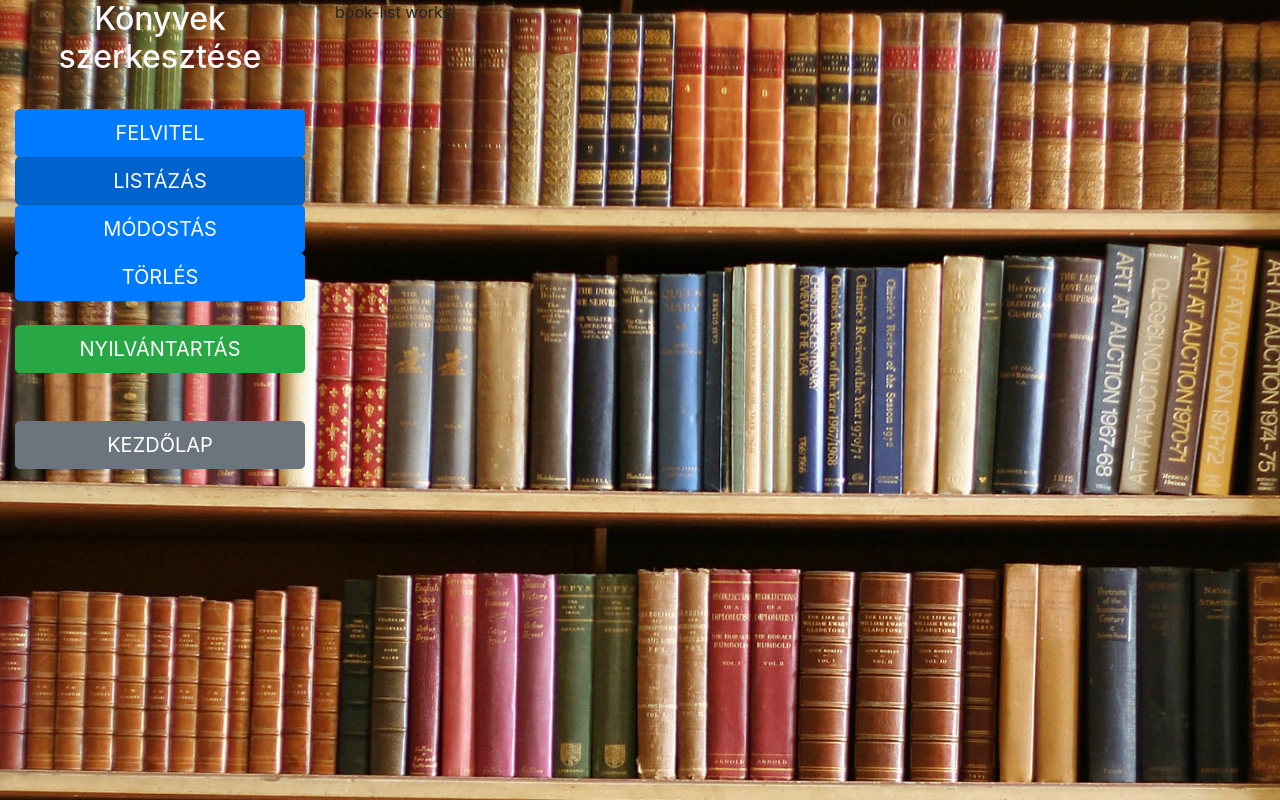
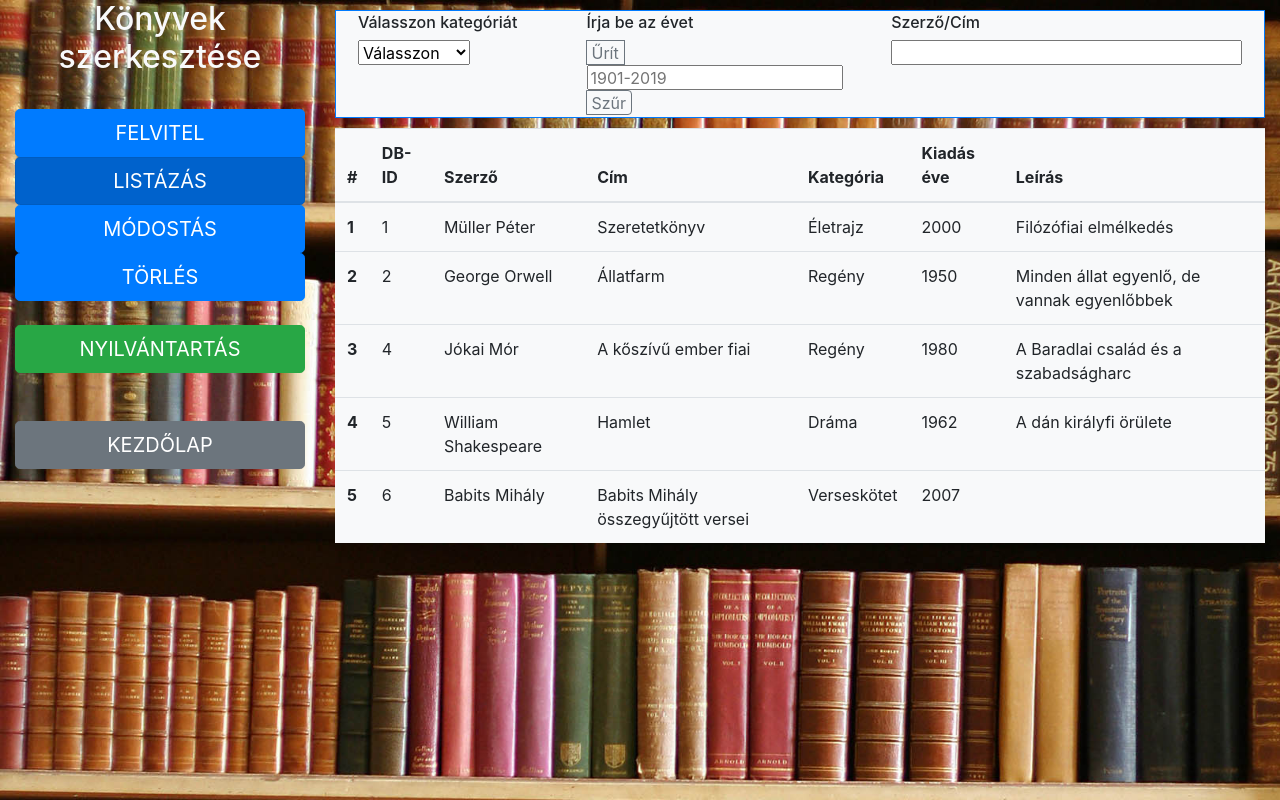
Before and after one commit to gonbazsolt/job-application-exercise, an Angular app in the folder Bookstore/: page /books/list in a window 1280 px wide. Built offline with nearby package versions, Linux system fonts and the light colour scheme; data requests are answered from the project's data file.

Commit message:
list and filter: frontend

```diff
--- a/Bookstore/db.json
+++ b/Bookstore/db.json
@@ -52,7 +52,7 @@
     },
     {
       "book_id": 6,
-      "qty": 38
+      "qty": 0
     }
   ],
   "transactions": [
@@ -111,6 +111,13 @@
       "date": "2019-02-22",
       "mov_type": "E",
       "qty": 40
+    },
+    {
+      "id": 9,
+      "book_id": 6,
+      "date": "2019-02-22",
+      "mov_type": "E",
+      "qty": 38
     }
   ]
 }
--- a/Bookstore/src/app/app.module.ts
+++ b/Bookstore/src/app/app.module.ts
@@ -19,6 +19,8 @@ import { BookIdentifierComponent } from './books-crud/book-identifier/book-ident
 
 import { TransactionListComponent } from './book-stock-manager/transaction-list/transaction-list.component';
 import { TransactionReceiveOrSellComponent } from './book-stock-manager/transaction-receive-or-sell/transaction-receive-or-sell.component';
+import { BookFilterComponent } from './books-crud/book-list/book-filter/book-filter.component';
+import { BookTableComponent } from './books-crud/book-list/book-table/book-table.component';
 
 @NgModule({
   declarations: [
@@ -33,7 +35,9 @@ import { TransactionReceiveOrSellComponent } from './book-stock-manager/transact
     TransactionReceiveOrSellComponent,
     TransactionListComponent,
     BookIdentifierComponent,
-    EmptyPageComponent
+    EmptyPageComponent,
+    BookFilterComponent,
+    BookTableComponent
   ],
   imports: [
     BrowserModule,
--- /dev/null
+++ b/Bookstore/src/app/books-crud/book-list/book-filter/book-filter.component.css
@@ -0,0 +1,17 @@
+.container {
+  margin: 10px auto 10px auto;
+  padding: 0 5px 0 5px;
+}
+
+form {
+  margin: 2px;
+}
+
+.inputfield {
+  height: 25px;
+}
+
+button {
+  height: 25px;
+  padding: 0 5px 2px 5px;
+}
--- /dev/null
+++ b/Bookstore/src/app/books-crud/book-list/book-filter/book-filter.component.html
@@ -0,0 +1,34 @@
+<div class="container bg-light border border-primary">
+  <form [formGroup]="filterForm" class="row">
+    <div class="filterSection col-3 d-flex flex-column">
+      <label for="category" class="h6">Válasszon kategóriát</label>
+      <div class="select">
+        <select id="category" (click)="applyCategoryFilter()" formControlName="category" class="inputfield">
+          <option value="Válasszon">Válasszon</option>
+          <option *ngFor="let category of categories" [value]="category">{{ category }}</option>
+        </select>
+      </div>
+    </div>
+
+    <div class="filterSection col-4 d-flex flex-column">
+      <label for="year" class="h6">Írja be az évet</label>
+      <div class="input-group">
+        <div class="input-group-append">
+          <button class="btn btn-outline-secondary" type="button" id="button-addon1"
+            (click)="setYearInpuFieldValueToNull()">Űrít</button>
+        </div>
+        <input id="year" type="number" class="inputfield" aria-describedby="button-addon1 button-addon2"
+          formControlName="year" placeholder="1901-2019">
+        <div class="input-group-append">
+          <button class="btn btn-outline-secondary" type="button" id="button-addon2"
+            (click)="applyYearFilter()">Szűr</button>
+        </div>
+      </div>
+    </div>
+
+    <div class="filterSection col-5 d-flex flex-column">
+      <label for="authorAndTitle" class="h6">Szerző/Cím</label>
+      <input id="authorAndTitle" formControlName="authorAndTitle" (keyup)="getSearchFieldValue()" type="text" class="inputfield">
+    </div>
+  </form>
+</div>
--- /dev/null
+++ b/Bookstore/src/app/books-crud/book-list/book-filter/book-filter.component.ts
@@ -0,0 +1,45 @@
+import { Component, OnInit, Output, EventEmitter } from '@angular/core';
+import { FormGroup, FormBuilder } from '@angular/forms';
+
+@Component({
+  selector: 'app-book-filter',
+  templateUrl: './book-filter.component.html',
+  styleUrls: ['./book-filter.component.css']
+})
+export class BookFilterComponent implements OnInit {
+  @Output() selectedCategoryName: EventEmitter<string> = new EventEmitter<string>();
+  @Output() selectedYear: EventEmitter<string> = new EventEmitter<string>();
+  @Output() searchTextInAuthorAndTitle: EventEmitter<string> = new EventEmitter<string>();
+
+  categories: string[] = ['Novella', 'Regény', 'Dráma', 'Verseskötet', 'Életrajz', 'Képregény'];
+  filterForm: FormGroup;
+
+  constructor(private fb: FormBuilder) {
+    this.filterForm = this.fb.group({
+      category: ['Válasszon'],
+      year: null,
+      authorAndTitle: ['']
+    })
+  }
+
+  ngOnInit() {
+  }
+
+  applyCategoryFilter(): void {
+    this.selectedCategoryName.emit(this.filterForm.get('category').value);
+  }
+
+  applyYearFilter(): void {
+    this.selectedYear.emit(this.filterForm.get('year').value);
+  }
+
+  getSearchFieldValue(): void {
+    this.searchTextInAuthorAndTitle.emit(this.filterForm.get('authorAndTitle').value.toLowerCase());
+  }
+
+  setYearInpuFieldValueToNull(): void {
+    this.filterForm.patchValue({
+      year: null
+    })
+  }
+}
--- a/Bookstore/src/app/books-crud/book-list/book-list.component.html
+++ b/Bookstore/src/app/books-crud/book-list/book-list.component.html
@@ -1,3 +1,9 @@
-<p>
-  book-list works!
-</p>
+<app-book-filter
+  (selectedCategoryName)="onSelectedCategoryName($event)"
+  (selectedYear)="onSelectedYear($event)"
+  (searchTextInAuthorAndTitle)="onSearchTextInAuthorAndTitle($event)"
+  ></app-book-filter>
+
+<app-book-table
+  [books]="books"
+  ></app-book-table>
--- a/Bookstore/src/app/books-crud/book-list/book-list.component.ts
+++ b/Bookstore/src/app/books-crud/book-list/book-list.component.ts
@@ -1,15 +1,114 @@
-import { Component, OnInit } from '@angular/core';
+import { Component, OnInit, OnDestroy, DoCheck } from '@angular/core';
+import { BehaviorSubject, Observable, Subscription } from 'rxjs';
+import { HttpClient } from '@angular/common/http';
+
+import { Book } from 'models/TS/book';
 
 @Component({
   selector: 'app-book-list',
   templateUrl: './book-list.component.html',
   styleUrls: ['./book-list.component.css']
 })
-export class BookListComponent implements OnInit {
+export class BookListComponent implements OnInit, OnDestroy, DoCheck {
+  originalBooks: Book[] = [];
+  itHasDone: boolean = false;
 
-  constructor() { }
+  books$: Observable<Book[]>;
+  booksSubscription: Subscription;
+  books: Book[] = [];
+
+  selectedCategoryFilter$: BehaviorSubject<string> = new BehaviorSubject('Válasszon');
+  selectedCategoryNameSubscription: Subscription;
+  selectedCategoryName: string;
+
+  selectedYearFilter$: BehaviorSubject<number> = new BehaviorSubject(null);
+  selectedYearSubscription: Subscription;
+  selectedYear: number;
+
+  searchTextInAuthorAndTitle$: BehaviorSubject<string> = new BehaviorSubject('');
+  searchTextInAuthorAndTitleSubscription: Subscription;
+  searchTextInAuthorAndTitle: string;
+
+  constructor(private http: HttpClient) {
+    this.books$ = this.getAllBooks();
+  }
 
   ngOnInit() {
+    this.booksSubscription = this.books$
+      .subscribe(result => result
+        .sort((a, b) => {return a.id - b.id;})
+          .forEach(element => { this.books.push(element)})
+      );
+
+    this.selectedCategoryNameSubscription = this.selectedCategoryFilter$
+      .subscribe(result => this.selectedCategoryName = result);
+
+    this.selectedYearSubscription = this.selectedYearFilter$
+      .subscribe(result => this.selectedYear = result);
+
+    this.searchTextInAuthorAndTitleSubscription = this.searchTextInAuthorAndTitle$
+      .subscribe(result => this.searchTextInAuthorAndTitle = result);
+  }
+  ngDoCheck() {
+    if (!this.itHasDone && this.books.length !== 0) {
+      this.originalBooks = this.books.slice();
+      this.itHasDone = true;
+    }
+
+    this.books = [];
+    this.originalBooks.forEach((bookMapping: Book) => {
+      if (this.selectedCategoryName !== 'Válasszon' && bookMapping.category === this.selectedCategoryName) {
+        this.books.push(bookMapping);
+      } else if (this.selectedCategoryName === 'Válasszon') {
+        this.books.push(bookMapping);
+      }
+    });
+
+    let tempBooks: Book[] = this.books.slice();
+    this.books = [];
+    tempBooks.forEach((bookMapping: Book) => {
+      if (this.selectedYear !== null && bookMapping.published === this.selectedYear) {
+        this.books.push(bookMapping);
+      } else if (this.selectedYear === null) {
+        this.books.push(bookMapping);
+      }
+    });
+
+    tempBooks = this.books.slice();
+    this.books = [];
+    tempBooks.forEach((bookMapping: Book) => {
+      if (this.searchTextInAuthorAndTitle !== '' &&
+          (bookMapping.author.toLowerCase().indexOf(this.searchTextInAuthorAndTitle) !== -1 ||
+          bookMapping.title.toLowerCase().indexOf(this.searchTextInAuthorAndTitle) !== -1)) {
+        this.books.push(bookMapping);
+      } else if (this.searchTextInAuthorAndTitle === '') {
+        this.books.push(bookMapping);
+      }
+    });
   }
 
+  ngOnDestroy() {
+    this.booksSubscription.unsubscribe();
+    this.selectedCategoryNameSubscription.unsubscribe();
+    this.selectedYearSubscription.unsubscribe();
+    this.searchTextInAuthorAndTitleSubscription.unsubscribe();
+  }
+
+  getAllBooks(): Observable<Book[]> {
+    let httpResponse = this.http.get<Book[]>('http://localhost:3000/books');
+
+    return httpResponse;
+  }
+
+  onSelectedCategoryName(name: string) {
+    this.selectedCategoryFilter$.next(name);
+  }
+
+  onSelectedYear(year: number) {
+    this.selectedYearFilter$.next(year);
+  }
+
+  onSearchTextInAuthorAndTitle(filterText: string) {
+    this.searchTextInAuthorAndTitle$.next(filterText);
+  }
 }
--- /dev/null
+++ b/Bookstore/src/app/books-crud/book-list/book-table/book-table.component.html
@@ -0,0 +1,24 @@
+<table class="table bg-light">
+  <thead>
+    <tr>
+      <th scope="col">#</th>
+      <th scope="col">DB-ID</th>
+      <th scope="col">Szerző</th>
+      <th scope="col">Cím</th>
+      <th scope="col">Kategória</th>
+      <th scope="col">Kiadás éve</th>
+      <th scope="col">Leírás</th>
+    </tr>
+  </thead>
+  <tbody>
+    <tr *ngFor="let book of books; let i = index">
+      <th scope="row">{{ i+1 }}</th>
+      <td>{{ book.id }}</td>
+      <td>{{ book.author }}</td>
+      <td>{{ book.title }}</td>
+      <td>{{ book.category }}</td>
+      <td>{{ book.published }}</td>
+      <td>{{ book.description }}</td>
+    </tr>
+  </tbody>
+</table>
--- /dev/null
+++ b/Bookstore/src/app/books-crud/book-list/book-table/book-table.component.ts
@@ -0,0 +1,15 @@
+import { Component, OnInit, Input } from '@angular/core';
+import { Book } from 'models/TS/book';
+
+@Component({
+  selector: 'app-book-table',
+  templateUrl: './book-table.component.html',
+  styleUrls: ['./book-table.component.css']
+})
+export class BookTableComponent implements OnInit {
+  @Input() books: Book[];
+
+  constructor() { }
+
+  ngOnInit() { }
+}
```
Also changed, not shown: Bookstore/src/app/books-crud/book-list/book-table/book-table.component.css (added), 2 other files (tests, documents, lock files or other folders).
